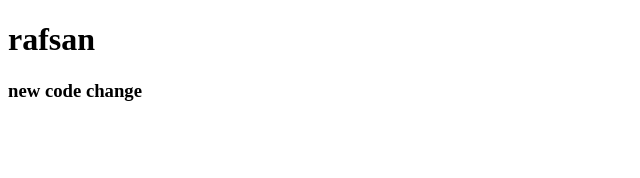
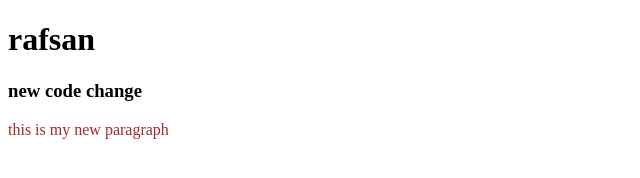
Before and after one commit to AliAkbarJany/my-first-repo, a plain HTML site: page index.html in a window 1280 px wide. Shown: the whole page, without its empty margins (0-640 px from the left). Drawn offline with Linux system fonts and the light colour scheme.

Commit message:
style added

```diff
--- a/index.html
+++ b/index.html
@@ -5,9 +5,11 @@
     <meta http-equiv="X-UA-Compatible" content="IE=edge">
     <meta name="viewport" content="width=device-width, initial-scale=1.0">
     <title>first repo</title>
+    <link rel="stylesheet" href="style.css">
 </head>
 <body>
     <h1>rafsan</h1>
     <h3>new code change</h3>
+    <p>this is my new paragraph</p>
 </body>
 </html>
--- /dev/null
+++ b/style.css
@@ -0,0 +1,3 @@
+p{
+    color:brown;
+}
```
